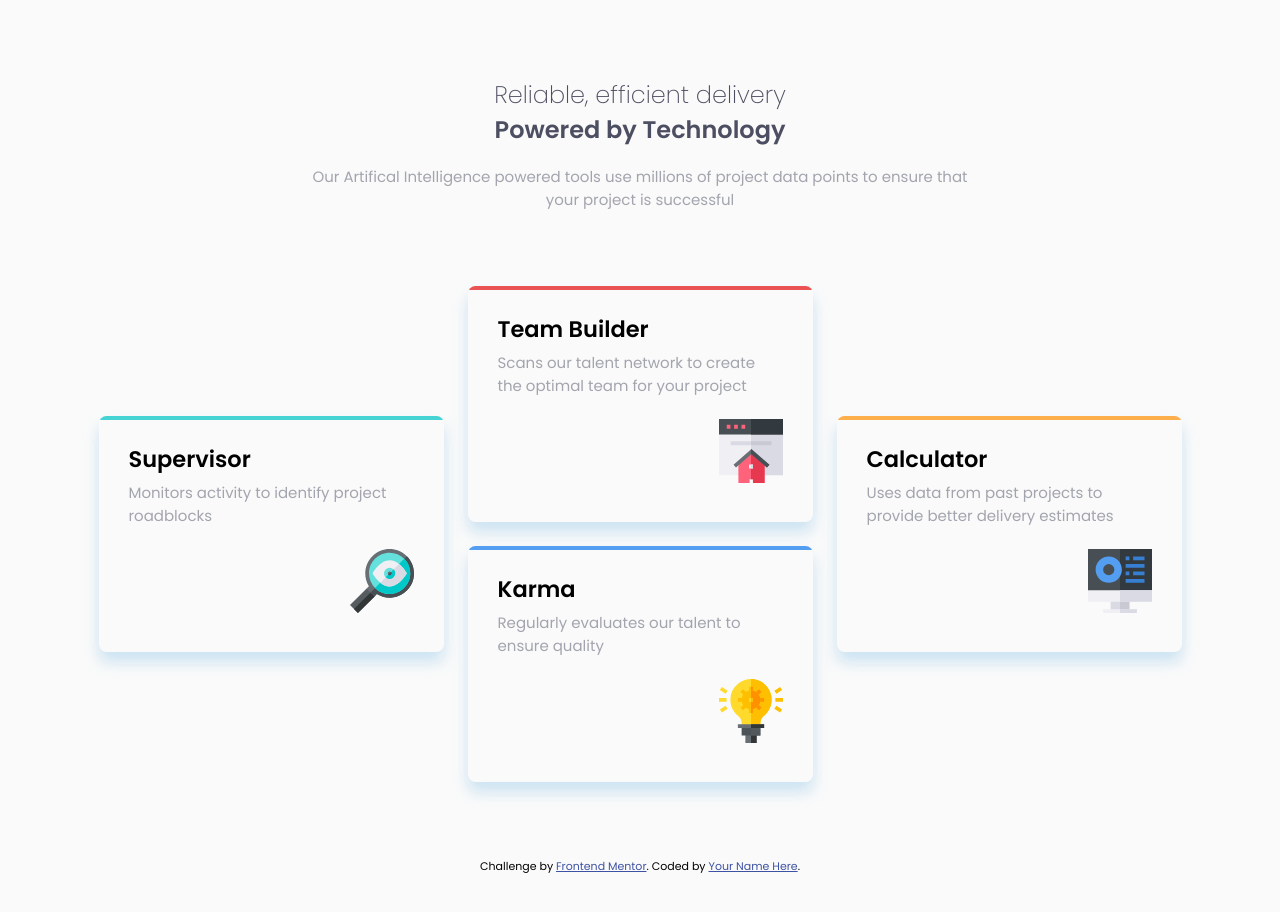
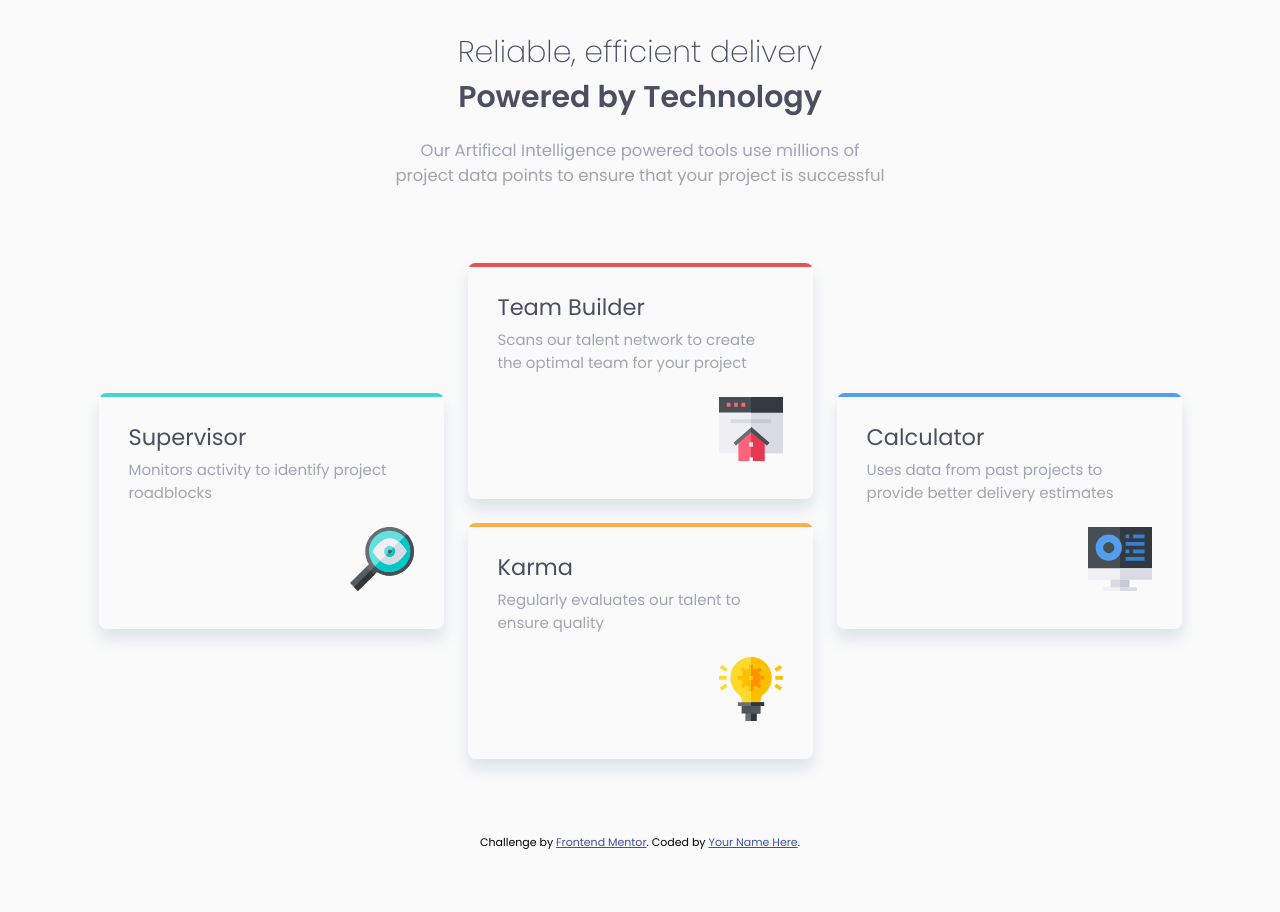
Before and after one commit to riverCodes/four-card-feature-section, a plain HTML site: page index.html in a window 1280 px wide. After the commit the page ends 881 px from the top, so only its background shows below. Drawn offline with Linux system fonts and the light colour scheme.

Commit message:
small changes

```diff
--- a/styles.css
+++ b/styles.css
@@ -21,7 +21,7 @@
 
 /* Centering main component */
 body {
-  margin: 5rem 2rem;
+  margin: 2rem 2rem;
   background-color: var(--very-light-gray);
   min-height: 100vh;
   display: flex;
@@ -72,7 +72,7 @@ h1>span {
 .features {
   border-radius: .5rem;
   overflow: hidden;
-  box-shadow: 0 10px 15px rgba(136, 193, 230, 0.4);
+  box-shadow: 0 10px 15px rgba(149, 178, 197, 0.3);
   min-height: 236px;
 }
 
@@ -91,11 +91,11 @@ h1>span {
 }
 
 .features:nth-child(3) .top-line {
-  background-color: var(--blue);
+  background-color: var(--orange);
 }
 
 .features:nth-child(4) .top-line {
-  background-color: var(--orange);
+  background-color: var(--blue);
 }
 
 /* Styling Feature Content */
@@ -107,6 +107,8 @@ h1>span {
 
 h2 {
   margin-bottom: .3rem;
+  font-weight: 400;
+  color: var(--very-dark-blue);
 }
 
 .feature-content-margin p {
@@ -126,6 +128,15 @@ h2 {
 @media (min-width: 800px) {
   main {
     max-width: 690px;
+  }
+
+  h1 {
+    font-size: 2rem;
+  }
+
+  .header p {
+    max-width: 500px;
+    font-size: 1.1rem;
   }
 
   .features-container {
@@ -149,10 +160,6 @@ h2 {
     place-items: center;
   }
 
-  .header p {
-    max-width: 690px;
-  }
-
   .features-container {
     display: grid;
     place-items: center;
```
Also changed, not shown: 1 other file.
